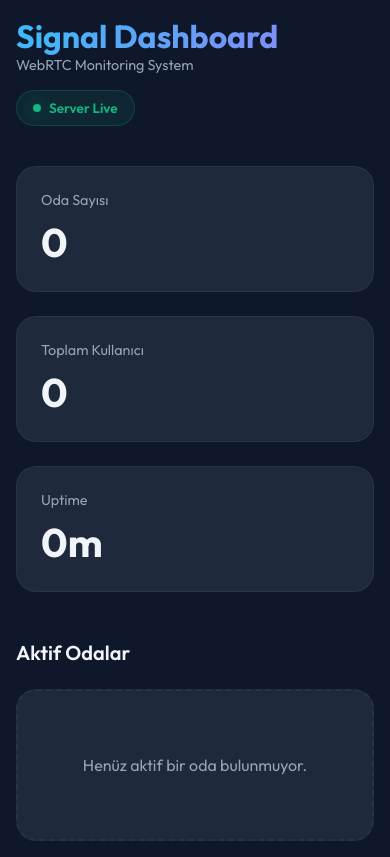
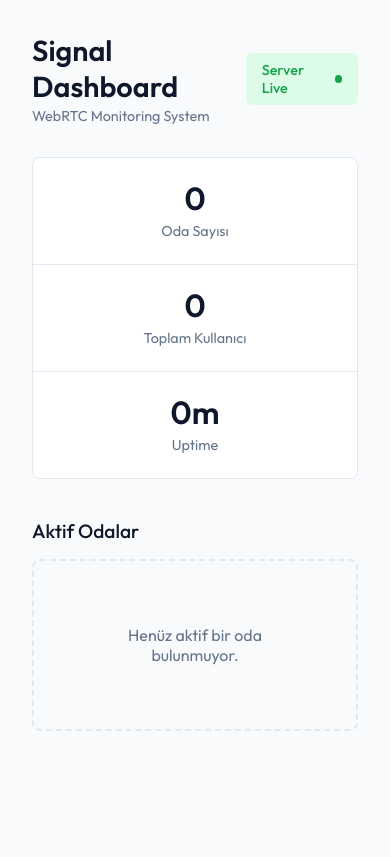
Before and after one commit to MehmetCanCaliskan1/nativevideocall, a website: page backendsignal/public/index.html in a window 390 px wide. Drawn offline with nearby package versions, Linux system fonts and the light colour scheme; no server answers.

Commit message:
dashoard düzenleme

```diff
--- a/backendsignal/public/index.html
+++ b/backendsignal/public/index.html
@@ -6,17 +6,20 @@
     <meta name="viewport" content="width=device-width, initial-scale=1.0">
     <title>Signal Server Dashboard</title>
     <script src="/socket.io/socket.io.js"></script>
-    <link href="https://fonts.googleapis.com/css2?family=Outfit:wght@300;400;600;700&display=swap" rel="stylesheet">
+    <link href="https://fonts.googleapis.com/css2?family=Outfit:wght@300;400;500;600;700&display=swap" rel="stylesheet">
     <style>
         :root {
-            --bg-color: #0f172a;
-            --card-bg: #1e293b;
-            --accent-primary: #38bdf8;
-            --accent-secondary: #818cf8;
-            --text-main: #f1f5f9;
-            --text-muted: #94a3b8;
-            --success: #10b981;
-            --warning: #f59e0b;
+            --bg-color: #f8fafc;
+            --card-bg: #ffffff;
+            --accent-primary: #4f46e5;
+            /* Avatar rengi */
+            --text-main: #0f172a;
+            --text-muted: #64748b;
+            --border-color: #e2e8f0;
+            --success-bg: #dcfce7;
+            --success-text: #16a34a;
+            --badge-bg: #f1f5f9;
+            --badge-text: #475569;
         }
 
         * {
@@ -38,138 +41,121 @@
             margin: 0 auto;
         }
 
+        /* Header */
         header {
             display: flex;
             justify-content: space-between;
             align-items: center;
-            margin-bottom: 2.5rem;
-            animation: fadeInDown 0.8s ease-out;
+            margin-bottom: 2rem;
         }
 
         .logo-section h1 {
-            font-size: 2rem;
-            font-weight: 700;
-            background: linear-gradient(135deg, var(--accent-primary), var(--accent-secondary));
-            -webkit-background-clip: text;
-            background-clip: text;
-            -webkit-text-fill-color: transparent;
+            font-size: 1.8rem;
+            font-weight: 600;
+            color: var(--text-main);
         }
 
         .logo-section p {
             color: var(--text-muted);
             font-size: 0.9rem;
+            margin-top: 0.2rem;
         }
 
         .status-badge {
-            background: rgba(16, 185, 129, 0.1);
-            color: var(--success);
+            background: var(--success-bg);
+            color: var(--success-text);
             padding: 0.5rem 1rem;
-            border-radius: 9999px;
-            font-size: 0.85rem;
-            font-weight: 600;
+            border-radius: 6px;
+            font-size: 0.9rem;
+            font-weight: 500;
             display: flex;
             align-items: center;
             gap: 0.5rem;
-            border: 1px solid rgba(16, 185, 129, 0.2);
         }
 
-        .pulse {
+        .dot {
             width: 8px;
             height: 8px;
-            background-color: var(--success);
+            background-color: var(--success-text);
             border-radius: 50%;
-            box-shadow: 0 0 0 0 rgba(16, 185, 129, 0.7);
-            animation: pulse 2s infinite;
         }
 
-        .stats-grid {
-            display: grid;
-            grid-template-columns: repeat(auto-fit, minmax(240px, 1fr));
-            gap: 1.5rem;
-            margin-bottom: 3rem;
-            animation: fadeInUp 0.8s ease-out 0.2s both;
+        /* Stats Bar */
+        .stats-bar {
+            display: flex;
+            background: var(--card-bg);
+            border-radius: 8px;
+            border: 1px solid var(--border-color);
+            margin-bottom: 2.5rem;
+            overflow: hidden;
         }
 
-        .stat-card {
-            background: var(--card-bg);
+        .stat-item {
+            flex: 1;
+            text-align: center;
             padding: 1.5rem;
-            border-radius: 1.25rem;
-            border: 1px solid rgba(255, 255, 255, 0.05);
-            transition: transform 0.3s ease, box-shadow 0.3s ease;
+            border-right: 1px solid var(--border-color);
         }
 
-        .stat-card:hover {
-            transform: translateY(-5px);
-            box-shadow: 0 10px 25px -5px rgba(0, 0, 0, 0.3);
+        .stat-item:last-child {
+            border-right: none;
         }
 
-        .stat-card .label {
-            color: var(--text-muted);
-            font-size: 0.9rem;
-            font-weight: 500;
+        .stat-value {
+            font-size: 2rem;
+            font-weight: 600;
+            color: var(--text-main);
+            line-height: 1;
             margin-bottom: 0.5rem;
         }
 
-        .stat-card .value {
-            font-size: 2.5rem;
-            font-weight: 700;
+        .stat-label {
+            color: var(--text-muted);
+            font-size: 0.9rem;
+            font-weight: 400;
         }
 
-        .rooms-section {
-            animation: fadeInUp 0.8s ease-out 0.4s both;
-        }
-
+        /* Rooms Section */
         .section-title {
-            font-size: 1.25rem;
-            font-weight: 600;
-            margin-bottom: 1.5rem;
-            display: flex;
-            align-items: center;
-            gap: 0.75rem;
+            font-size: 1.2rem;
+            font-weight: 500;
+            margin-bottom: 1rem;
+            color: var(--text-main);
         }
 
         .rooms-grid {
             display: grid;
-            grid-template-columns: repeat(auto-fill, minmax(350px, 1fr));
+            grid-template-columns: repeat(auto-fill, minmax(320px, 1fr));
             gap: 1.5rem;
         }
 
         .room-card {
             background: var(--card-bg);
-            border-radius: 1.25rem;
-            overflow: hidden;
-            border: 1px solid rgba(255, 255, 255, 0.05);
-            transition: all 0.3s cubic-bezier(0.4, 0, 0.2, 1);
+            border-radius: 8px;
+            border: 1px solid var(--border-color);
         }
 
         .room-header {
-            padding: 1.25rem;
-            background: rgba(255, 255, 255, 0.03);
+            padding: 1rem 1.25rem;
             display: flex;
             justify-content: space-between;
             align-items: center;
-            border-bottom: 1px solid rgba(255, 255, 255, 0.05);
+            border-bottom: 1px solid var(--border-color);
         }
 
         .room-id {
             font-weight: 600;
-            color: var(--accent-primary);
+            font-size: 1.1rem;
         }
 
         .user-count {
-            font-size: 0.8rem;
-            background: rgba(56, 189, 248, 0.1);
-            color: var(--accent-primary);
-            padding: 0.25rem 0.75rem;
-            border-radius: 6px;
+            font-size: 1rem;
+            color: var(--text-muted);
+            font-weight: 500;
         }
 
         .room-body {
-            padding: 1.25rem;
-        }
-
-        .user-list {
-            list-style: none;
+            padding: 0.5rem 1.25rem;
         }
 
         .user-item {
@@ -177,116 +163,84 @@
             align-items: center;
             justify-content: space-between;
             padding: 0.75rem 0;
-            border-bottom: 1px solid rgba(255, 255, 255, 0.03);
-        }
-
-        .user-item:last-child {
-            border-bottom: none;
         }
 
         .user-info {
             display: flex;
             align-items: center;
-            gap: 0.75rem;
+            gap: 1rem;
         }
 
         .user-avatar {
-            width: 32px;
-            height: 32px;
-            background: linear-gradient(135deg, var(--accent-primary), var(--accent-secondary));
+            width: 36px;
+            height: 36px;
+            background: var(--accent-primary);
+            color: white;
             border-radius: 50%;
             display: flex;
             align-items: center;
             justify-content: center;
-            font-size: 0.8rem;
-            font-weight: 700;
+            font-size: 1rem;
+            font-weight: 500;
+        }
+
+        .user-details {
+            display: flex;
+            flex-direction: column;
         }
 
         .username {
             font-size: 0.95rem;
             font-weight: 500;
+            color: var(--text-main);
+        }
+
+        .socket-id {
+            font-size: 0.8rem;
+            color: var(--text-muted);
+            margin-top: 0.1rem;
         }
 
         .host-badge {
-            font-size: 0.65rem;
-            background: var(--warning);
-            color: #000;
-            padding: 0.1rem 0.4rem;
+            font-size: 0.7rem;
+            background-color: rgb(250, 234, 9);
+            color: var(--badge-text);
+            padding: 0.2rem 0.5rem;
             border-radius: 4px;
-            font-weight: 700;
-            text-transform: uppercase;
+            font-weight: 600;
         }
 
-        .socket-id {
-            font-size: 0.75rem;
-            color: var(--text-muted);
-            font-family: monospace;
+        .guest-badge {
+            font-size: 0.7rem;
+            background-color: #16a34a;
+            color: var(--badge-text);
+            padding: 0.2rem 0.5rem;
+            border-radius: 4px;
+            font-weight: 600;
         }
 
         .empty-state {
+            grid-column: 1 / -1;
             text-align: center;
             padding: 4rem;
             color: var(--text-muted);
-            background: var(--card-bg);
-            border-radius: 1.25rem;
-            border: 2px dashed rgba(255, 255, 255, 0.05);
+            background: var(--bg-color);
+            border-radius: 8px;
+            border: 2px dashed var(--border-color);
         }
 
-        @keyframes pulse {
-            0% {
-                transform: scale(0.95);
-                box-shadow: 0 0 0 0 rgba(16, 185, 129, 0.7);
+        @media (max-width: 768px) {
+            .stats-bar {
+                flex-direction: column;
             }
 
-            70% {
-                transform: scale(1);
-                box-shadow: 0 0 0 10px rgba(16, 185, 129, 0);
+            .stat-item {
+                border-right: none;
+                border-bottom: 1px solid var(--border-color);
             }
 
-            100% {
-                transform: scale(0.95);
-                box-shadow: 0 0 0 0 rgba(16, 185, 129, 0);
-            }
-        }
-
-        @keyframes fadeInDown {
-            from {
-                opacity: 0;
-                transform: translateY(-20px);
-            }
-
-            to {
-                opacity: 1;
-                transform: translateY(0);
-            }
-        }
-
-        @keyframes fadeInUp {
-            from {
-                opacity: 0;
-                transform: translateY(20px);
-            }
-
-            to {
-                opacity: 1;
-                transform: translateY(0);
-            }
-        }
-
-        /* Responsive Improvements */
-        @media (max-width: 768px) {
-            body {
-                padding: 1rem;
-            }
-
-            header {
-                flex-direction: column;
-                align-items: flex-start;
-                gap: 1rem;
-            }
-
-            .stats-grid {
-                grid-template-columns: 1fr;
+            .stat-item:last-child {
+                border-bottom: none;
             }
         }
     </style>
@@ -300,23 +254,23 @@
                 <p>WebRTC Monitoring System</p>
             </div>
             <div class="status-badge">
-                <div class="pulse"></div>
                 Server Live
+                <div class="dot"></div>
             </div>
         </header>
 
-        <div class="stats-grid">
-            <div class="stat-card">
-                <div class="label">Oda Sayısı</div>
-                <div class="value" id="room-count">0</div>
+        <div class="stats-bar">
+            <div class="stat-item">
+                <div class="stat-value" id="room-count">0</div>
+                <div class="stat-label">Oda Sayısı</div>
             </div>
-            <div class="stat-card">
-                <div class="label">Toplam Kullanıcı</div>
-                <div class="value" id="user-count">0</div>
+            <div class="stat-item">
+                <div class="stat-value" id="user-count">0</div>
+                <div class="stat-label">Toplam Kullanıcı</div>
             </div>
-            <div class="stat-card">
-                <div class="label">Uptime</div>
-                <div class="value" id="uptime">0m</div>
+            <div class="stat-item">
+                <div class="stat-value" id="uptime">0m</div>
+                <div class="stat-label">Uptime</div>
             </div>
         </div>
 
@@ -340,7 +294,6 @@
         setInterval(updateUptime, 60000);
 
         socket.on('dashboard-update', (data) => {
-            console.log('Update received:', data);
             renderDashboard(data.rooms);
         });
 
@@ -375,27 +328,23 @@
                         <div class="user-item">
                             <div class="user-info">
                                 <div class="user-avatar">${user.username.charAt(0).toUpperCase()}</div>
-                                <div>
-                                    <div class="username">
-                                        ${user.username}
-                                        ${user.isHost ? '<span class="host-badge">HOST</span>' : ''}
-                                    </div>
-                                    <div class="socket-id">${user.socketId}</div>
+                                <div class="user-details">
+                                    <span class="username">${user.username}</span>
+                                    <span class="socket-id">socket ID: ${user.socketId}</span>
                                 </div>
                             </div>
+                            ${user.isHost ? '<div class="host-badge">HOST</div>' : '<div class="guest-badge">GUEST</div>'}
                         </div>
                     `;
                 });
 
                 roomCard.innerHTML = `
                     <div class="room-header">
-                        <div class="room-id">ID: ${roomId}</div>
-                        <div class="user-count">${users.length} Users</div>
+                        <div class="room-id">Oda numarası: ${roomId}</div>
+                        <div class="user-count"> ${users.length}</div>
                     </div>
                     <div class="room-body">
-                        <div class="user-list">
-                            ${usersHtml}
-                        </div>
+                        ${usersHtml}
                     </div>
                 `;
                 container.appendChild(roomCard);
```
